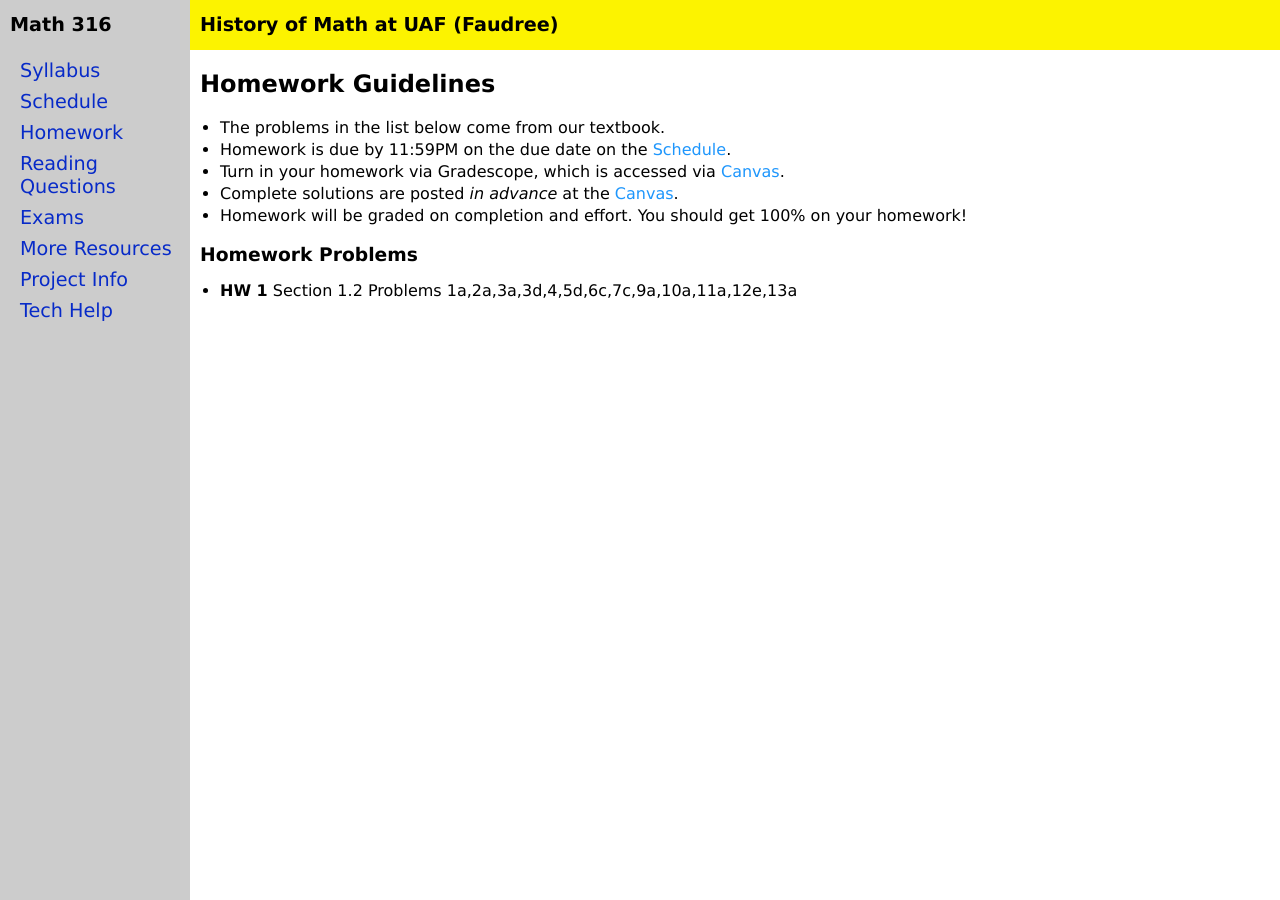
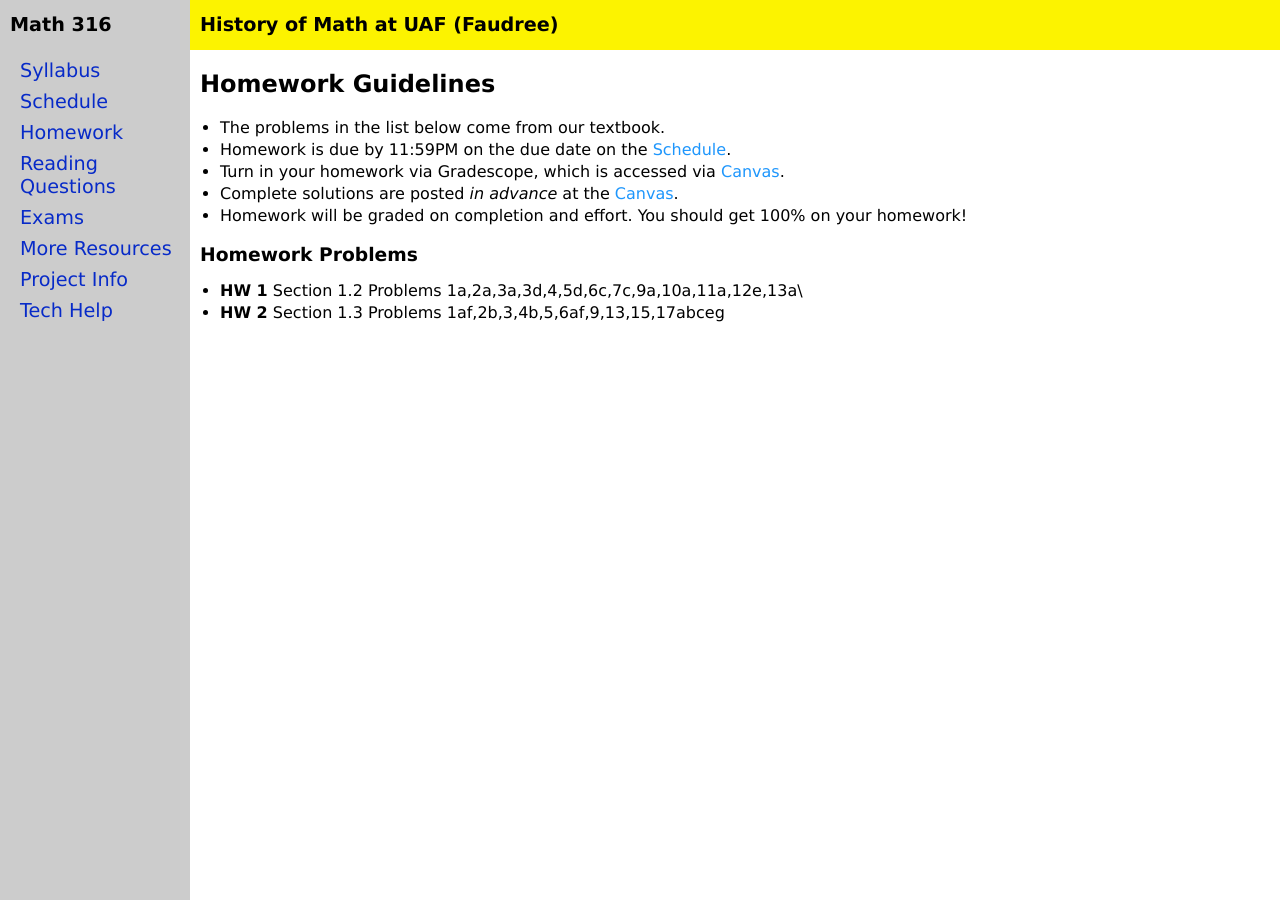
Before and after one commit to jrfaudree/HOM, a Jekyll site: the page built from homework.md, in a window 1280 px wide. Built offline with Jekyll 4.4.1, drawn with Linux system fonts in a browser that asks for light colours.

Commit message:
Update homework.md

```diff
--- a/homework.md
+++ b/homework.md
@@ -13,4 +13,5 @@ title: Homework
 
 ### Homework Problems
 
-  * **HW 1** Section 1.2 Problems 1a,2a,3a,3d,4,5d,6c,7c,9a,10a,11a,12e,13a
+  * **HW 1** Section 1.2 Problems 1a,2a,3a,3d,4,5d,6c,7c,9a,10a,11a,12e,13a\
+  * **HW 2** Section 1.3 Problems 1af,2b,3,4b,5,6af,9,13,15,17abceg
```
